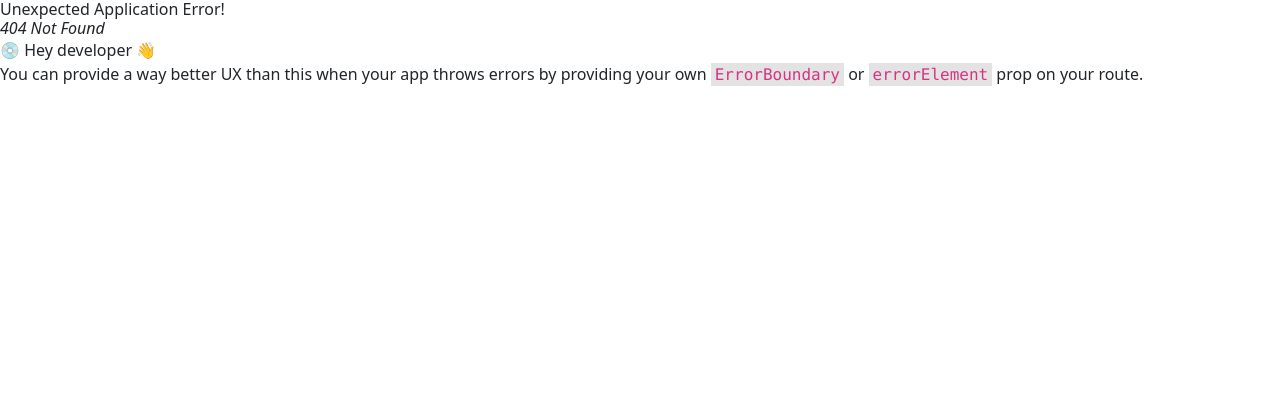
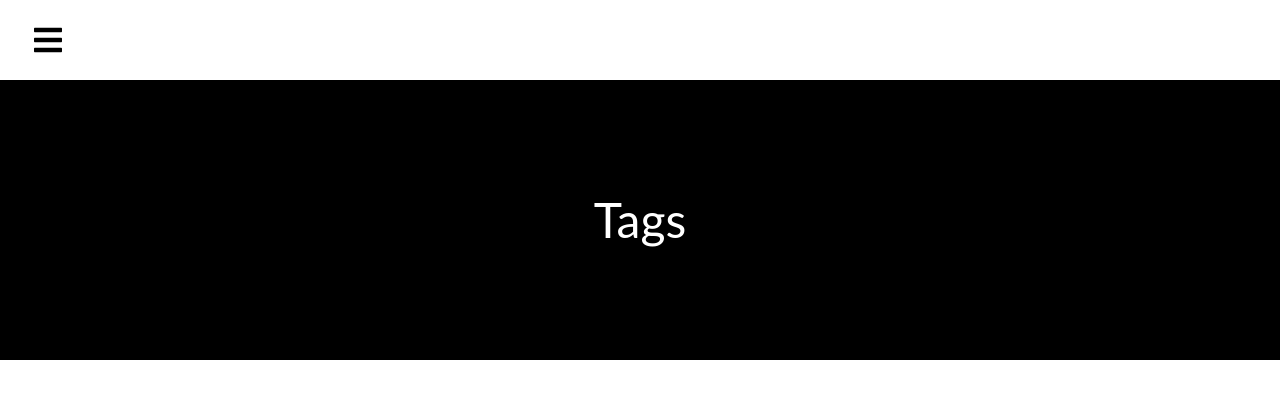
Before and after one commit to NicolasAcosta04/SE-Project-41, a React app: page /consultant/tags in a window 1280 px wide. Before the commit this address had no page. Shown: the top 398 px of the page. Built offline with nearby package versions, Linux system fonts and the light colour scheme; the HTML template or start-up script is replaced by a standard one.

Commit message:
Update 0.3 - Added Navbar for Consultant Section

```diff
--- a/package.json
+++ b/package.json
@@ -13,6 +13,7 @@
     "bootstrap": "^5.3.3",
     "react": "^18.2.0",
     "react-dom": "^18.2.0",
+    "react-icons": "^5.0.1",
     "react-router": "^6.22.3",
     "react-router-dom": "^6.22.3"
   },
--- /dev/null
+++ b/src/components/Navbar.tsx
@@ -0,0 +1,44 @@
+import React, { useState } from "react";
+import * as FaIcons from "react-icons/fa";
+import * as AiICons from "react-icons/ai";
+import { Link } from "react-router-dom";
+import { SidebarData } from "./SidebarData";
+import { IconContext } from "react-icons";
+
+function Navbar() {
+  const [sidebar, setSidebar] = useState(false);
+
+  const showSidebar = () => setSidebar(!sidebar);
+  return (
+    <>
+      <IconContext.Provider value={{ color: "undefined" }}>
+        <div className="navbar">
+          <Link to="#" className="menu-bars">
+            <FaIcons.FaBars onClick={showSidebar} />
+          </Link>
+        </div>
+        <nav className={sidebar ? "nav-menu active" : "nav-menu"}>
+          <ul className="nav-menu-items" onClick={showSidebar}>
+            <li className="navbar-toggle">
+              <Link to="#" className="menu-bars">
+                <AiICons.AiOutlineClose />
+              </Link>
+            </li>
+            {SidebarData.map((item, index) => {
+              return (
+                <li key={index} className={item.cName}>
+                  <Link to={item.path}>
+                    {item.icon}
+                    <span>{item.title}</span>
+                  </Link>
+                </li>
+              );
+            })}
+          </ul>
+        </nav>
+      </IconContext.Provider>
+    </>
+  );
+}
+
+export default Navbar;
--- /dev/null
+++ b/src/components/SidebarData.tsx
@@ -0,0 +1,29 @@
+import React from "react";
+import * as BsIcons from "react-icons/bs";
+
+export const SidebarData = [
+  {
+    title: "Inbox",
+    path: "/consultant/inbox",
+    icon: <BsIcons.BsInbox />,
+    cName: "nav-text",
+  },
+  {
+    title: "Timesheet",
+    path: "/consultant/timesheet",
+    icon: <BsIcons.BsTable />,
+    cName: "nav-text",
+  },
+  {
+    title: "Tags",
+    path: "/consultant/tags",
+    icon: <BsIcons.BsTags />,
+    cName: "nav-text",
+  },
+  {
+    title: "Settings",
+    path: "/consultant/settings",
+    icon: <BsIcons.BsSliders />,
+    cName: "nav-text",
+  },
+];
--- a/src/index.css
+++ b/src/index.css
@@ -7,3 +7,101 @@
     all: unset;
   }
 }
+
+@import url("https://fonts.googleapis.com/css2?family=Lato&display=swap");
+
+* {
+  box-sizing: border-box;
+  margin: 0;
+  padding: 0;
+  font-family: "Lato", sans-serif;
+}
+
+.inbox,
+.timesheet,
+.tags,
+.settings {
+  display: flex;
+  height: 35vh;
+  align-items: center;
+  justify-content: center;
+  font-size: 3rem;
+  background-color: #000;
+  color: #fff;
+}
+
+/* Navbar CSS */
+.navbar {
+  background-color: #ffffff;
+  height: 80px;
+  display: flex;
+  justify-content: flex-start;
+  align-items: center;
+}
+
+.menu-bars {
+  margin-left: 2rem;
+  font-size: 2rem;
+  background: none;
+  color: #000;
+}
+
+.nav-menu {
+  background-color: #ffffff;
+  width: 250px;
+  height: 100vh;
+  display: flex;
+  justify-content: center;
+  position: fixed;
+  top: 0;
+  left: -100%;
+  transition: 850ms;
+}
+
+.nav-menu.active {
+  left: 0;
+  transition: 450ms;
+}
+
+.nav-text {
+  display: flex;
+  justify-content: flex-start;
+  align-items: center;
+  padding: 8px 0px 8px 16px;
+  list-style: none;
+  height: 60px;
+}
+
+.nav-text a {
+  text-decoration: none;
+  color: #151414;
+  font-size: 18px;
+  width: 95%;
+  height: 100%;
+  display: flex;
+  align-items: center;
+  padding: 0 16px;
+  border-radius: 4px;
+}
+
+.nav-text a:hover {
+  background-color: #000000;
+  color: #fff;
+}
+
+.nav-menu-items {
+  width: 100%;
+}
+
+.navbar-toggle {
+  background-color: #ffffff;
+  width: 100%;
+  height: 80px;
+  display: flex;
+  justify-content: flex-start;
+  align-items: center;
+}
+
+span {
+  margin-left: 16px;
+}
--- a/src/main.tsx
+++ b/src/main.tsx
@@ -1,10 +1,22 @@
 import React from "react";
 import ReactDOM from "react-dom/client";
 import Login from "./pages/Login";
+import Inbox from "./pages/consultant/Inbox";
 import Timesheet from "./pages/consultant/Timesheet";
+import Tags from "./pages/consultant/Tags";
+import Settings from "./pages/consultant/Settings";
+
 import "bootstrap/dist/css/bootstrap.css";
-import { createBrowserRouter, RouterProvider } from "react-router-dom";
+import { createBrowserRouter, RouterProvider, Outlet } from "react-router-dom";
 import "./index.css";
+import Navbar from "./components/Navbar";
+
+const AppLayout = () => (
+  <>
+    <Navbar />
+    <Outlet />
+  </>
+);
 
 const router = createBrowserRouter([
   {
@@ -12,8 +24,25 @@ const router = createBrowserRouter([
     element: <Login />,
   },
   {
-    path: "/consultant/timesheet",
-    element: <Timesheet />,
+    element: <AppLayout />,
+    children: [
+      {
+        path: "/consultant/inbox",
+        element: <Inbox />,
+      },
+      {
+        path: "/consultant/timesheet",
+        element: <Timesheet />,
+      },
+      {
+        path: "/consultant/tags",
+        element: <Tags />,
+      },
+      {
+        path: "/consultant/settings",
+        element: <Settings />,
+      },
+    ],
   },
 ]);
 
--- a/src/pages/Login.tsx
+++ b/src/pages/Login.tsx
@@ -6,7 +6,7 @@ export default function Login() {
     <div className="bg-white flex flex-row justify-center w-full">
       <div className="bg-white overflow-hidden w-[1440px] h-[1024px]">
         <div className="relative w-[3370px] h-[1665px] top-[-134px] left-[-1811px]">
-          <div  className="absolute w-[1200px] h-[800px] top-[246px] left-[1931px] bg-[#9999ff] overflow-hidden shadow-[inset_15px_-6px_34px_#ffffff40,15px_35px_56px_#00000040]">
+          <div className="absolute w-[1200px] h-[800px] top-[246px] left-[1931px] bg-[#9999ff] overflow-hidden shadow-[inset_15px_-6px_34px_#ffffff40,15px_35px_56px_#00000040]">
             <div className="relative w-[1288px] h-[867px] top-[-67px]">
               <div className="w-[534px] h-[467px] left-[754px] bg-[#9999ff] rounded-[267px/233.5px] absolute top-0" />
               <div className="w-[534px] h-[467px] left-[754px] bg-[#e15a97] rounded-[267px/233.5px] blur-[150px] absolute top-0" />
@@ -63,23 +63,49 @@ export default function Login() {
             <div className="relative w-fit mt-[-1.00px] [font-family:'Readex_Pro-Regular',Helvetica] font-normal text-black text-[96px] tracking-[0] leading-[normal]">
               Login
             </div>
-            <div className="relative w-fit [font-family:'Readex_Pro-Regular',Helvetica] font-normal text-black text-[24px] tracking-[0] leading-[normal]">
-              Username
-            </div>
-            <input type="text" className="relative w-[346px] h-[75px] bg-[#dfdfff]" />
-            <div className="relative w-fit [font-family:'Readex_Pro-Regular',Helvetica] font-normal text-black text-[24px] tracking-[0] leading-[normal]">
+
+            {/* Email Address */}
+            <label
+              className="relative w-fit [font-family:'Readex_Pro-Regular',Helvetica] font-normal text-black text-[24px] tracking-[0] leading-[normal]"
+              // for="email"
+            >
+              Email Address
+            </label>
+
+            <input
+              // className="relative w-[346px] h-[75px] bg-[#dfdfff] text-[24px]"
+              className="form-control form-control-lg"
+              type="email"
+              id="email"
+              placeholder="name@example.com"
+            />
+
+            {/* Password */}
+            <div
+              className="relative w-fit [font-family:'Readex_Pro-Regular',Helvetica] font-normal text-black text-[24px] tracking-[0] leading-[normal]"
+              // for="password"
+            >
               Password
             </div>
-            <input className="relative w-[346px] h-[75px] bg-[#dfdfff]" />
+
+            <input
+              // className="relative w-[346px] h-[75px] bg-[#dfdfff] text-[24px]"
+              className="form-control form-control-lg"
+              type="password"
+              id="password"
+              aria-describedby="passwordHelpBlock"
+            />
+            <div id="passwordHelpBlock" className="form-text">
+              Your password must be 8-20 characters long, contain letters and
+              numbers, and must not contain spaces, special characters, or
+              emoji.
+            </div>
+
             <Link
               to="/consultant/timesheet"
-              className="all-[unset] box-border relative w-[256px] h-[56px]"
+              className="btn btn-outline-primary btn-lg"
             >
-              <div className="relative w-[254px] h-[56px] bg-[url(/rectangle-40.svg)] bg-[100%_100%]">
-                <button type="submit" className="absolute top-[9px] left-[94px] [font-family:'Readex_Pro-Regular',Helvetica] font-normal text-white text-[24px] tracking-[0] leading-[normal]">
-                  Login
-                </button>
-              </div>
+              Login
             </Link>
           </div>
           <div className="absolute w-[514px] top-[392px] left-[1990px] [font-family:'Readex_Pro-Regular',Helvetica] font-normal text-white text-[96px] tracking-[0] leading-[normal]">
--- /dev/null
+++ b/src/pages/consultant/Inbox.tsx
@@ -0,0 +1,9 @@
+import React from "react";
+
+export default function Inbox() {
+  return (
+    <div className="inbox">
+      <h1>Inbox</h1>
+    </div>
+  );
+}
--- /dev/null
+++ b/src/pages/consultant/Settings.tsx
@@ -0,0 +1,9 @@
+import React from "react";
+
+export default function Settings() {
+  return (
+    <div className="settings">
+      <h1>Settings</h1>
+    </div>
+  );
+}
--- /dev/null
+++ b/src/pages/consultant/Tags.tsx
@@ -0,0 +1,9 @@
+import React from "react";
+
+export default function Tags() {
+  return (
+    <div className="tags">
+      <h1>Tags</h1>
+    </div>
+  );
+}
--- a/src/pages/consultant/Timesheet.tsx
+++ b/src/pages/consultant/Timesheet.tsx
@@ -1,14 +1,13 @@
 import React from "react";
 // import { BsCalendar2Check } from "./BsCalendar2Check";
-// import { BsInbox } from "./BsInbox";
-// import { BsSliders } from "./BsSliders";
-// import { BsTable } from "./BsTable";
-// import { BsTags } from "./BsTags";
 // import { PatternDiagonal } from "./PatternDiagonal";
 
 export default function Timesheet() {
   return (
     <div className="w-[1440px] h-[1024px] bg-white">
+      <div className="timesheet">
+        <h1>Timesheet</h1>
+      </div>
       <div className="relative h-[1133px] top-[-109px]">
         <img
           className="absolute w-[1052px] h-[534px] top-[599px] left-0"
```
Also changed, not shown: 1 other file (tests, documents, lock files or other folders).
